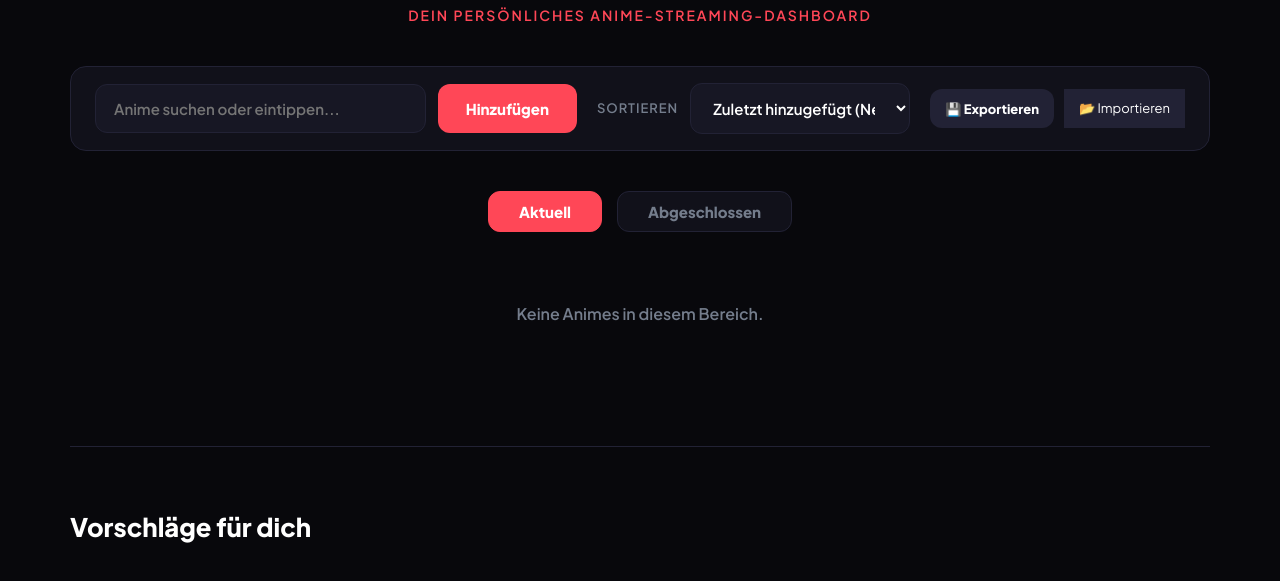
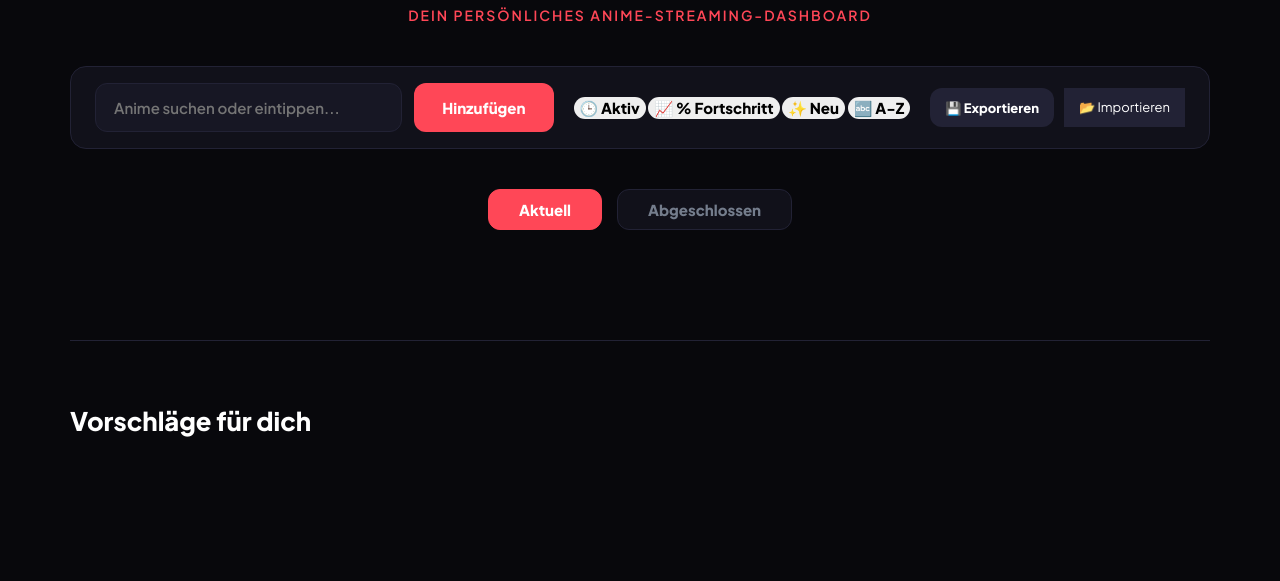
Before and after one commit to Matschmellow/AnimeChecker, a website: page index.html in a window 1280 px wide. Shown: the part 103-684 px from the top of the page. Drawn offline with Linux system fonts and the light colour scheme; no server answers.

Commit message:
Update index.html

```diff
--- a/index.html
+++ b/index.html
@@ -28,16 +28,14 @@
                 <button class="btn-primary" onclick="addAnime()">Hinzufügen</button>
             </div>
 
+            <!-- NEU: Sleeke Sortier-Pillen statt Dropdown -->
             <div class="sort-section">
-                <span>Sortieren</span>
-                <select id="sortCriteria" onchange="changeSort()">
-                    <option value="date_desc">Zuletzt hinzugefügt (Neu -> Alt)</option>
-                    <option value="date_asc">Zuerst hinzugefügt (Alt -> Neu)</option>
-                    <option value="name_asc">Alphabetisch (A-Z)</option>
-                    <option value="name_desc">Alphabetisch (Z-A)</option>
-                    <option value="progress_desc">Meister Fortschritt</option>
-                    <option value="progress_asc">Wenigster Fortschritt</option>
-                </select>
+                <div class="sort-pills">
+                    <button class="sort-pill" onclick="changeSort('last_active')" id="sort_last_active">🕒 Aktiv</button>
+                    <button class="sort-pill" onclick="changeSort('progress_percent')" id="sort_progress_percent">📈 % Fortschritt</button>
+                    <button class="sort-pill" onclick="changeSort('date_desc')" id="sort_date_desc">✨ Neu</button>
+                    <button class="sort-pill" onclick="changeSort('name_asc')" id="sort_name_asc">🔤 A-Z</button>
+                </div>
             </div>
 
             <div class="backup-section" style="display: flex; gap: 10px; flex-wrap: wrap;">
@@ -49,7 +47,6 @@
             </div>
         </div>
 
-        <!-- NEU: Die Tabs für Aktuell / Abgeschlossen -->
         <div class="main-tabs-container">
             <button id="tab-active" class="main-tab active" onclick="switchMainTab('active')">Aktuell</button>
             <button id="tab-completed" class="main-tab" onclick="switchMainTab('completed')">Abgeschlossen</button>
```
